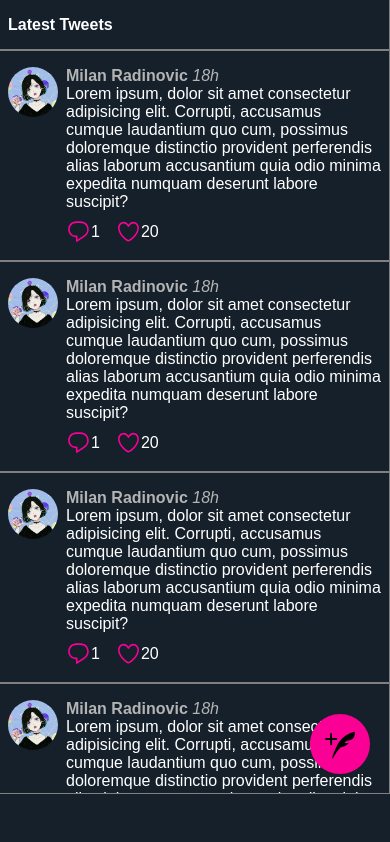
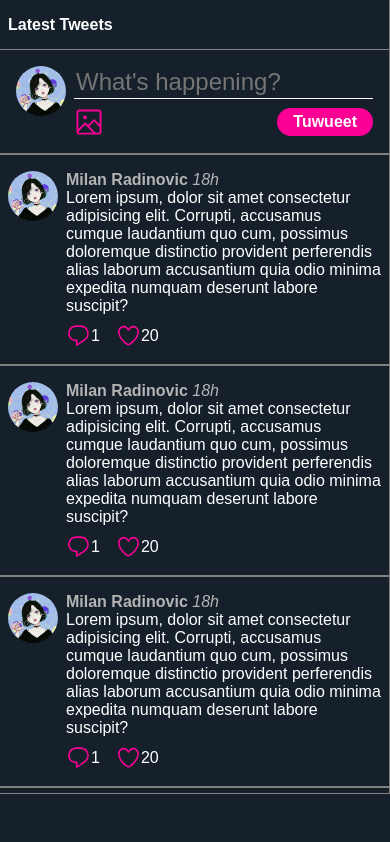
Before and after one commit to Milanrdnvc/twitter-clone, a React (Create React App) app in the folder client/: page / in a window 390 px wide. Shown: the top 842 px of the page. Built offline with nearby package versions, Linux system fonts and the light colour scheme.

Commit message:
Removed Create Tweet btn (Create Tweet form is now static)

```diff
--- a/client/src/components/Feed/CreateTweet.jsx
+++ b/client/src/components/Feed/CreateTweet.jsx
@@ -9,14 +9,13 @@ import {
 } from '../styled/FeedStyles';
 import pfp from '../../pictures/pfp.jpg';
 
-function CreateTweet({ openModal }) {
-  if (!openModal) return null;
+function CreateTweet() {
   return (
     <CreateTweetBlurBg>
       <CreateTweetWrapper>
         <CreateTweetPfp src={pfp} />
         <CreateTweetFormWrapper>
-          <CreateTweetForm placeholder="What's happening?" rows="5" />
+          <CreateTweetForm placeholder="What's happening?" rows="1" />
           <CreateTweetOptions>
             <svg
               style={{ width: '30px', cursor: 'pointer' }}
--- a/client/src/components/Feed/Feed.jsx
+++ b/client/src/components/Feed/Feed.jsx
@@ -1,52 +1,13 @@
-import { useState, useEffect } from 'react';
 import CreateTweet from './CreateTweet';
 import Tweet from './Tweet';
 import FeedWrapper from '../styled/FeedStyles';
-import { CreateTweetBtn, FeedHeader } from '../styled/FeedStyles';
+import { FeedHeader } from '../styled/FeedStyles';
 
 function Feed() {
-  const [openModal, setOpenModal] = useState(false);
-
-  function toggleCreateTweetModal() {
-    setOpenModal(prev => !prev);
-  }
-
-  useEffect(() => {
-    function handleWindowResize() {
-      if (window.innerWidth >= 500 && !openModal) setOpenModal(true);
-      else if (!openModal) setOpenModal(false);
-    }
-    window.onresize = handleWindowResize;
-    // window.addEventListener('resize', handleWindowResize);
-    return () => (window.onresize = null);
-  }, [openModal]);
-
   return (
     <FeedWrapper>
       <FeedHeader>Latest Tweets</FeedHeader>
-      <CreateTweetBtn
-        onClick={toggleCreateTweetModal}
-        onTouchEnd={e => {
-          e.preventDefault();
-          toggleCreateTweetModal();
-        }}
-      >
-        <svg
-          style={{
-            maxWidth: '50%',
-            position: 'absolute',
-            top: '50%',
-            left: '50%',
-            transform: 'translate(-50%, -50%)',
-          }}
-          viewBox="0 0 24 24"
-        >
-          <g>
-            <path d="M8.8 7.2H5.6V3.9c0-.4-.3-.8-.8-.8s-.7.4-.7.8v3.3H.8c-.4 0-.8.3-.8.8s.3.8.8.8h3.3v3.3c0 .4.3.8.8.8s.8-.3.8-.8V8.7H9c.4 0 .8-.3.8-.8s-.5-.7-1-.7zm15-4.9v-.1h-.1c-.1 0-9.2 1.2-14.4 11.7-3.8 7.6-3.6 9.9-3.3 9.9.3.1 3.4-6.5 6.7-9.2 5.2-1.1 6.6-3.6 6.6-3.6s-1.5.2-2.1.2c-.8 0-1.4-.2-1.7-.3 1.3-1.2 2.4-1.5 3.5-1.7.9-.2 1.8-.4 3-1.2 2.2-1.6 1.9-5.5 1.8-5.7z"></path>
-          </g>
-        </svg>
-      </CreateTweetBtn>
-      <CreateTweet openModal={openModal} />
+      <CreateTweet />
       <Tweet />
       <Tweet />
       <Tweet />
--- a/client/src/components/styled/AppStyles.js
+++ b/client/src/components/styled/AppStyles.js
@@ -25,7 +25,8 @@ body {
 
 export const AppWrapper = styled.div`
   @media (min-width: 500px) {
-    justify-content: center;
+    max-width: 1000px;
+    margin: auto;
     display: flex;
   }
 `;
--- a/client/src/components/styled/FeedStyles.js
+++ b/client/src/components/styled/FeedStyles.js
@@ -1,9 +1,16 @@
 import styled from 'styled-components';
 
 export default styled.main`
-  min-height: 100vh;
+  &::-webkit-scrollbar {
+    display: none;
+  }
+
+  max-height: 100vh;
+  overflow-y: scroll;
+  -moz-scroll: none;
+  -ms-overflow-style: none;
+  scrollbar-width: none;
   background-color: var(--color-bg, #15202b);
-  max-width: 800px;
   border-right: 1px solid gray;
 `;
 
@@ -20,21 +27,6 @@ export const FeedHeader = styled.header`
   display: flex;
   align-items: center;
   padding: 0.5rem;
-`;
-
-export const CreateTweetBtn = styled.div`
-  width: 60px;
-  height: 60px;
-  position: fixed;
-  bottom: 70px;
-  right: 20px;
-  background-color: var(--color-fg, #fa0095);
-  border-radius: 50%;
-  cursor: pointer;
-
-  @media (min-width: 500px) {
-    display: none;
-  }
 `;
 
 export const CreateTweetWrapper = styled.div`
@@ -95,26 +87,17 @@ export const CreateTweetFormWrapper = styled.div`
 `;
 
 export const CreateTweetBlurBg = styled.div`
-  position: fixed;
-  top: 20%;
-  bottom: 20%;
-  left: 0;
-  right: 0;
-  background-color: rgba(0, 0, 0, 0.9);
+  padding: 1rem 0.5rem;
   display: flex;
   align-items: center;
   justify-content: center;
-
-  @media (min-width: 500px) {
-    position: static;
-    background-color: transparent;
-  }
+  border-bottom: 0.5px solid gray;
 `;
 
 export const TweetWrapper = styled.div`
   display: flex;
-  border-top: 1px solid gray;
-  border-bottom: 1px solid gray;
+  border-top: 0.5px solid gray;
+  border-bottom: 0.5px solid gray;
   padding: 1rem 0.5rem;
 `;
 
--- a/client/src/components/styled/SidebarStyles.js
+++ b/client/src/components/styled/SidebarStyles.js
@@ -9,20 +9,14 @@ export default styled.aside`
   right: 0;
 
   @media (min-width: 500px) {
-    position: sticky;
-    top: 0;
-    width: 20rem;
+    position: static;
     height: 100vh;
     border-right: 1px solid gray;
     display: flex;
     flex-direction: column;
     justify-content: space-between;
     align-items: center;
-    padding: 1rem 0;
-  }
-
-  @media (min-width: 1000px) {
-    /* align-items: flex-end; */
+    padding: 1rem;
   }
 `;
 
```
Also changed, not shown: 1 other file (tests, documents, lock files or other folders).
